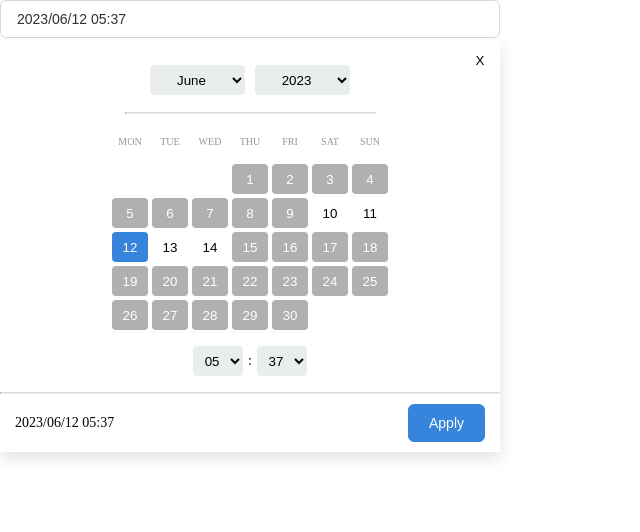
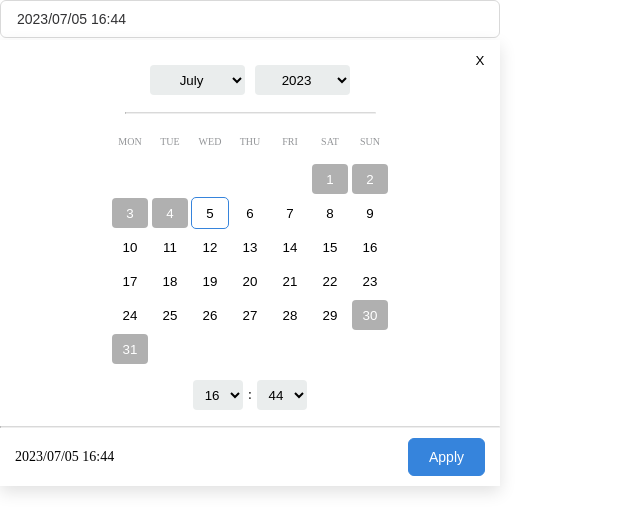
Before and after one commit to snigdho611/custom-react-datepicker, a React (Create React App) app: page / in a window 1280 px wide. Shown: the top 532 px of the page, without its empty margins (0-640 px from the left). Built offline with nearby package versions, Linux system fonts and the light colour scheme.

Commit message:
Updating logic for date and time

```diff
--- a/src/App.tsx
+++ b/src/App.tsx
@@ -2,7 +2,7 @@ import { useState } from "react";
 import Datepicker from "./components/Datepicker";
 
 function App() {
-  const [start, setStart] = useState<Date | null>(new Date("2023-06-12 05:37:00"));
+  const [start, setStart] = useState<Date | null>(new Date());
   const [end, setEnd] = useState<Date | null>(null);
 
   return (
@@ -16,8 +16,9 @@ function App() {
           }
           setStart(date);
         }}
-        min={new Date("2023-06-10 10:52:00")}
-        max={new Date("2023-06-14 11:21:00")}
+        min={start}
+        max={new Date("2023-07-29 11:21:00")}
+        time={"true"}
       />
     </div>
   );
--- a/src/components/Datepicker/Footer/index.tsx
+++ b/src/components/Datepicker/Footer/index.tsx
@@ -1,16 +1,31 @@
 import { IFooterProps } from "interface";
 
-const Footer: React.FC<IFooterProps> = ({ menuDisplayDate, handleConfirm }) => {
+const Footer: React.FC<IFooterProps> = ({
+  menuDisplayDate,
+  handleConfirm,
+  time = "false",
+}) => {
+  const showDisplayTime = () => {
+    if (time === "false") {
+      return `${menuDisplayDate.year}/${String(
+        menuDisplayDate.month + 1
+      ).padStart(2, "0")}/${String(menuDisplayDate.date).padStart(2, "0")}`;
+    }
+    return `${menuDisplayDate.year}/${String(
+      menuDisplayDate.month + 1
+    ).padStart(2, "0")}/${String(menuDisplayDate.date).padStart(
+      2,
+      "0"
+    )} ${String(menuDisplayDate.hours).padStart(2, "0")}:${String(
+      menuDisplayDate.minutes
+    ).padStart(2, "0")}`;
+  };
   return (
     <div className="datepicker_modal_footer">
       <hr className="datepicker_modal_footer_divider" />
       <div className="datepicker_modal_footer_content">
         <div className="datepicker_modal_footer_content_text">
-          {`${menuDisplayDate.year}/${String(menuDisplayDate.month + 1).padStart(2, "0")}/${String(
-            menuDisplayDate.date
-          ).padStart(2, "0")} ${String(menuDisplayDate.hours).padStart(2, "0")}:${String(
-            menuDisplayDate.minutes
-          ).padStart(2, "0")}`}
+          {showDisplayTime()}
         </div>
         <div className="datepicker_modal_footer_content_buttons">
           <button
--- a/src/components/Datepicker/Time/index.tsx
+++ b/src/components/Datepicker/Time/index.tsx
@@ -7,12 +7,9 @@ const DatepickerTime: React.FC<ITimeProps> = ({
   onTimeClickMinute,
   hoursRange,
   minutesRange,
+  time="false"
 }) => {
-  // console.log(hoursRange, minutesRange);
-  // console.log(
-  //   arrayFill(hoursRange.start, hoursRange.end),
-  //   arrayFill(minutesRange.start, minutesRange.end)
-  // );
+
   return (
     <div className="datepicker_modal_time">
       <select
--- a/src/components/Datepicker/index.tsx
+++ b/src/components/Datepicker/index.tsx
@@ -13,6 +13,7 @@ const Datepicker: React.FC<IDatepickerProps> = ({
   disabled = false,
   min = null,
   max = null,
+  time = "false",
 }) => {
   const current = {
     date: new Date().getDate(),
@@ -48,7 +49,10 @@ const Datepicker: React.FC<IDatepickerProps> = ({
     start: 0,
     end: 24,
   });
-  const [minutesRange, setMinuteRange] = useState<{ start: number; end: number }>({
+  const [minutesRange, setMinuteRange] = useState<{
+    start: number;
+    end: number;
+  }>({
     start: 0,
     end: 60,
   });
@@ -77,7 +81,11 @@ const Datepicker: React.FC<IDatepickerProps> = ({
       if (inputRef.current && inputRef.current.contains(event.target as Node)) {
         setOpen(!open);
       }
-      if (open && menuRef.current && !menuRef.current.contains(event.target as Node)) {
+      if (
+        open &&
+        menuRef.current &&
+        !menuRef.current.contains(event.target as Node)
+      ) {
         setOpen(false);
       }
     };
@@ -86,7 +94,8 @@ const Datepicker: React.FC<IDatepickerProps> = ({
     document.addEventListener("mousedown", handleClickOutside);
 
     return () => {
-      inputElement && inputElement.removeEventListener("keydown", handleSpacebar);
+      inputElement &&
+        inputElement.removeEventListener("keydown", handleSpacebar);
       document.removeEventListener("mousedown", handleClickOutside);
     };
   }, [open, disabled]);
@@ -126,40 +135,43 @@ const Datepicker: React.FC<IDatepickerProps> = ({
     if (min && max) {
       if (
         new Date(`${year}-${month + 1}-${date}`).getTime() ===
-        new Date(`${min.getFullYear()}-${min.getMonth() + 1}-${min.getDate()}`).getTime()
+        new Date(
+          `${min.getFullYear()}-${min.getMonth() + 1}-${min.getDate()}`
+        ).getTime()
       ) {
-        // console.log("On the minimum date, hours and minutes reduced");
         setHoursRange({ start: min.getHours(), end: 23 });
         setMinuteRange({ start: min.getMinutes(), end: 60 });
       } else if (
         new Date(`${year}-${month + 1}-${date}`).getTime() ===
-        new Date(`${max.getFullYear()}-${max.getMonth() + 1}-${max.getDate()}`).getTime()
+        new Date(
+          `${max.getFullYear()}-${max.getMonth() + 1}-${max.getDate()}`
+        ).getTime()
       ) {
-        // console.log("On the maximum date, hours and minutes reduced");
         setHoursRange({ start: 0, end: max.getHours() + 1 });
         setMinuteRange({ start: 0, end: max.getMinutes() });
       } else {
-        // console.log("Not on the minimum or maximum date, hours and minutes reset");
         setHoursRange({ start: 0, end: 24 });
         setMinuteRange({ start: 0, end: 60 });
       }
     } else if (min && !max) {
       if (
         new Date(`${year}-${month + 1}-${date}`).getTime() ===
-        new Date(`${min.getFullYear()}-${min.getMonth() + 1}-${min.getDate()}`).getTime()
+        new Date(
+          `${min.getFullYear()}-${min.getMonth() + 1}-${min.getDate()}`
+        ).getTime()
       ) {
-        // console.log("On the minimum date, hours and minutes reduced");
         setHoursRange({ start: min.getHours(), end: 23 });
         setMinuteRange({ start: min.getMinutes(), end: 60 });
       } else {
-        // console.log("Not on the minimum date, hours and minutes reset");
         setHoursRange({ start: 0, end: 24 });
         setMinuteRange({ start: 0, end: 60 });
       }
     } else if (!min && max) {
       if (
         new Date(`${year}-${month + 1}-${date}`).getTime() ===
-        new Date(`${max.getFullYear()}-${max.getMonth() + 1}-${max.getDate()}`).getTime()
+        new Date(
+          `${max.getFullYear()}-${max.getMonth() + 1}-${max.getDate()}`
+        ).getTime()
       ) {
         // console.log("On the maximum date, hours and minutes reduced");
         setHoursRange({ start: 0, end: max.getHours() + 1 });
@@ -180,9 +192,13 @@ const Datepicker: React.FC<IDatepickerProps> = ({
     if (min) {
       if (
         new Date(
-          `${menuDisplayDate.year}-${menuDisplayDate.month + 1}-${menuDisplayDate.date}`
+          `${menuDisplayDate.year}-${menuDisplayDate.month + 1}-${
+            menuDisplayDate.date
+          }`
         ).getTime() ===
-        new Date(`${min.getFullYear()}-${min.getMonth() + 1}-${min.getDate()}`).getTime()
+        new Date(
+          `${min.getFullYear()}-${min.getMonth() + 1}-${min.getDate()}`
+        ).getTime()
       ) {
         if (min.getHours() === hours) {
           setMinuteRange({ start: min.getMinutes(), end: 60 });
@@ -194,9 +210,13 @@ const Datepicker: React.FC<IDatepickerProps> = ({
     if (max) {
       if (
         new Date(
-          `${menuDisplayDate.year}-${menuDisplayDate.month + 1}-${menuDisplayDate.date}`
+          `${menuDisplayDate.year}-${menuDisplayDate.month + 1}-${
+            menuDisplayDate.date
+          }`
         ).getTime() ===
-        new Date(`${max.getFullYear()}-${max.getMonth() + 1}-${max.getDate()}`).getTime()
+        new Date(
+          `${max.getFullYear()}-${max.getMonth() + 1}-${max.getDate()}`
+        ).getTime()
       ) {
         if (max.getHours() === hours) {
           setMinuteRange({ start: 0, end: max.getMinutes() });
@@ -229,6 +249,24 @@ const Datepicker: React.FC<IDatepickerProps> = ({
     setOpen(false);
   };
 
+  const showDisplayTime = () => {
+    if (selectedDate) {
+      if (time === "false") {
+        return `${selectedDate.year}/${String(selectedDate.month + 1).padStart(
+          2,
+          "0"
+        )}/${String(selectedDate.date).padStart(2, "0")}`;
+      }
+      return `${selectedDate.year}/${String(selectedDate.month + 1).padStart(
+        2,
+        "0"
+      )}/${String(selectedDate.date).padStart(2, "0")} ${String(
+        selectedDate.hours
+      ).padStart(2, "0")}:${String(selectedDate.minutes).padStart(2, "0")}`;
+    }
+    return "";
+  };
+
   return (
     <div className="datepicker" style={{ width: width }}>
       <input
@@ -239,15 +277,7 @@ const Datepicker: React.FC<IDatepickerProps> = ({
         ref={inputRef}
         type="text"
         className="datepicker_input"
-        value={
-          selectedDate
-            ? `${selectedDate.year}/${String(selectedDate.month + 1).padStart(2, "0")}/${String(
-                selectedDate.date
-              ).padStart(2, "0")} ${String(selectedDate.hours).padStart(2, "0")}:${String(
-                selectedDate.minutes
-              ).padStart(2, "0")}`
-            : ""
-        }
+        value={showDisplayTime()}
         placeholder="Select a date"
         readOnly
       />
@@ -266,14 +296,22 @@ const Datepicker: React.FC<IDatepickerProps> = ({
             min={min}
             max={max}
           />
+          {/* time === "true" || time === "optional" */}
+          {time === "false" ? null : (
             <Time
               onTimeClickHour={onTimeClickHour}
               onTimeClickMinute={onTimeClickMinute}
               selected={menuDisplayDate}
               hoursRange={hoursRange}
               minutesRange={minutesRange}
+              time={time}
             />
-          <Footer handleConfirm={handleConfirm} menuDisplayDate={menuDisplayDate} />
+          )}
+          <Footer
+            handleConfirm={handleConfirm}
+            menuDisplayDate={menuDisplayDate}
+            time={time}
+          />
         </div>
       ) : null}
     </div>
--- a/src/interface/index.d.ts
+++ b/src/interface/index.ts
@@ -14,6 +14,7 @@ export interface IDatepickerProps {
   onChange: (date: Date) => void;
   min?: Date | null;
   max?: Date | null;
+  time?: "optional" | "true" | "false";
 }
 
 export interface ICalendarProps {
@@ -34,6 +35,7 @@ export interface ICalendarProps {
 export interface IFooterProps {
   menuDisplayDate: IDate;
   handleConfirm: () => void;
+  time?: "optional" | "true" | "false";
 }
 
 export interface ITimeProps {
@@ -42,4 +44,5 @@ export interface ITimeProps {
   onTimeClickMinute: (minutes: number) => void;
   hoursRange: { start: number; end: number };
   minutesRange: { start: number; end: number };
+  time?: "optional" | "true" | "false";
 }
```
Lines whose indentation alone changed are shown as unchanged.
